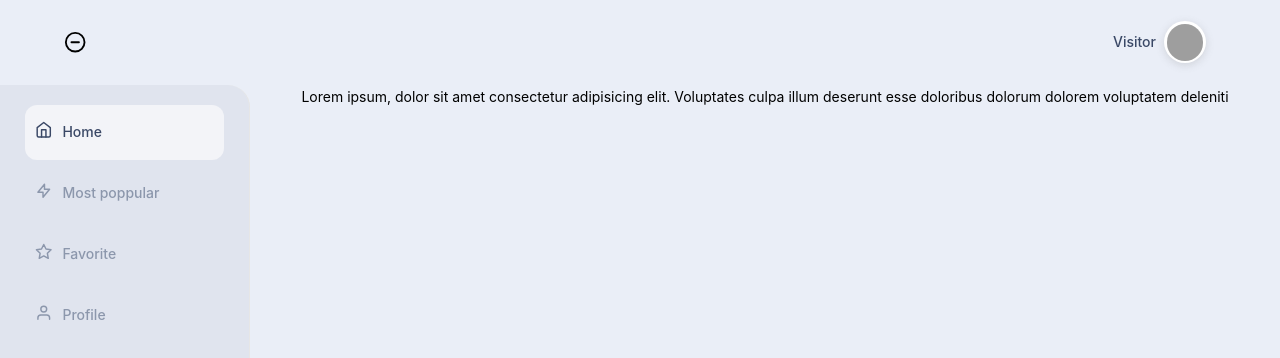
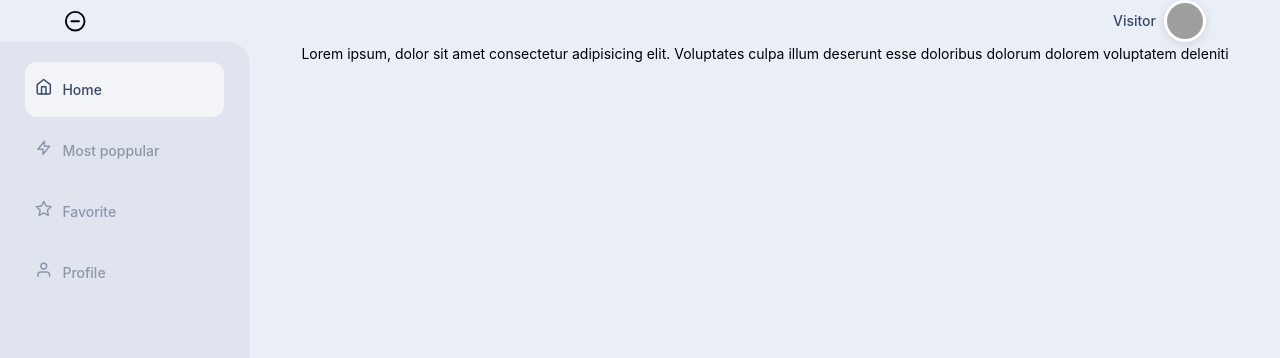
Before and after one commit to Grapeka/Intern-sniper-client, a React (Vite) app: page / in a window 1280 px wide. Shown: the top 358 px of the page. Built offline with nearby package versions, Linux system fonts and the light colour scheme; grey boxes are pictures that could not be loaded.

Commit message:
style: update layout

```diff
--- a/src/layouts/AppPage/index.module.scss
+++ b/src/layouts/AppPage/index.module.scss
@@ -4,19 +4,24 @@
   background-color: #eaeef7;
   width: 100vw;
   height: 100vh;
+  overflow: hidden;
+  // overflow: scroll;
+  // z-index: 1000;
 
   .row {
     display: flex;
     flex-direction: row;
     width: 100%;
     height: 100%;
+    position: relative;
 
     .content {
-      // background-color: blue;
+      // margin-top: 80px;
       display: flex;
       flex-direction: column;
       align-items: center;
       width: 100%;
+      height: 100vh;
     }
   }
 }
```
